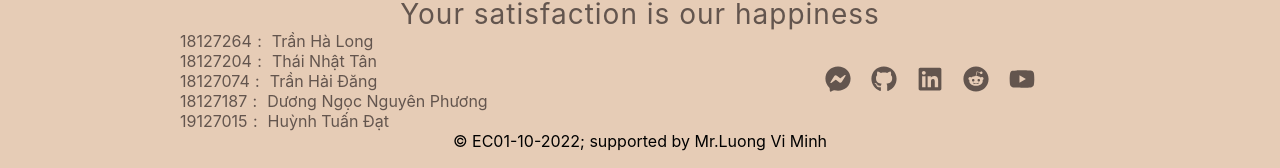
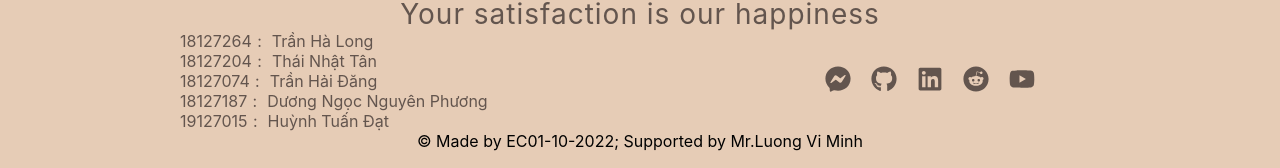
Before and after one commit to GulpinL/ezcamp-frontend, a React (Create React App) app: page / in a window 1280 px wide. Shown: the part 823-991 px from the top of the page. Built offline with nearby package versions, Linux system fonts and the light colour scheme.

Commit message:
create footer

```diff
--- a/src/components/Footer/Footer.jsx
+++ b/src/components/Footer/Footer.jsx
@@ -67,7 +67,7 @@ const Footer = () => {
         </div>
       </div>
       <div className="footer-copyright">
-        &copy; EC01-10-2022; supported by Mr.Luong Vi Minh
+        &copy; Made by EC01-10-2022; Supported by Mr.Luong Vi Minh
       </div>
     </footer>
   )
```
